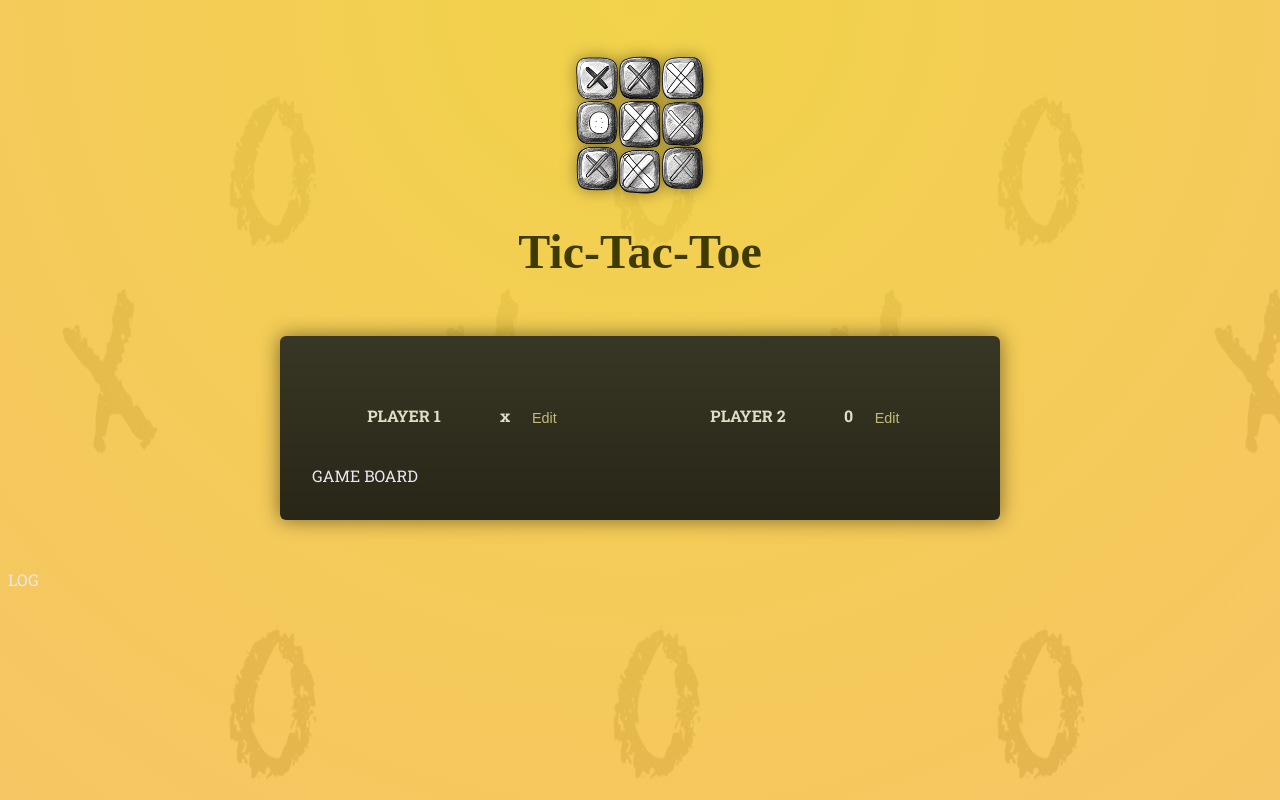
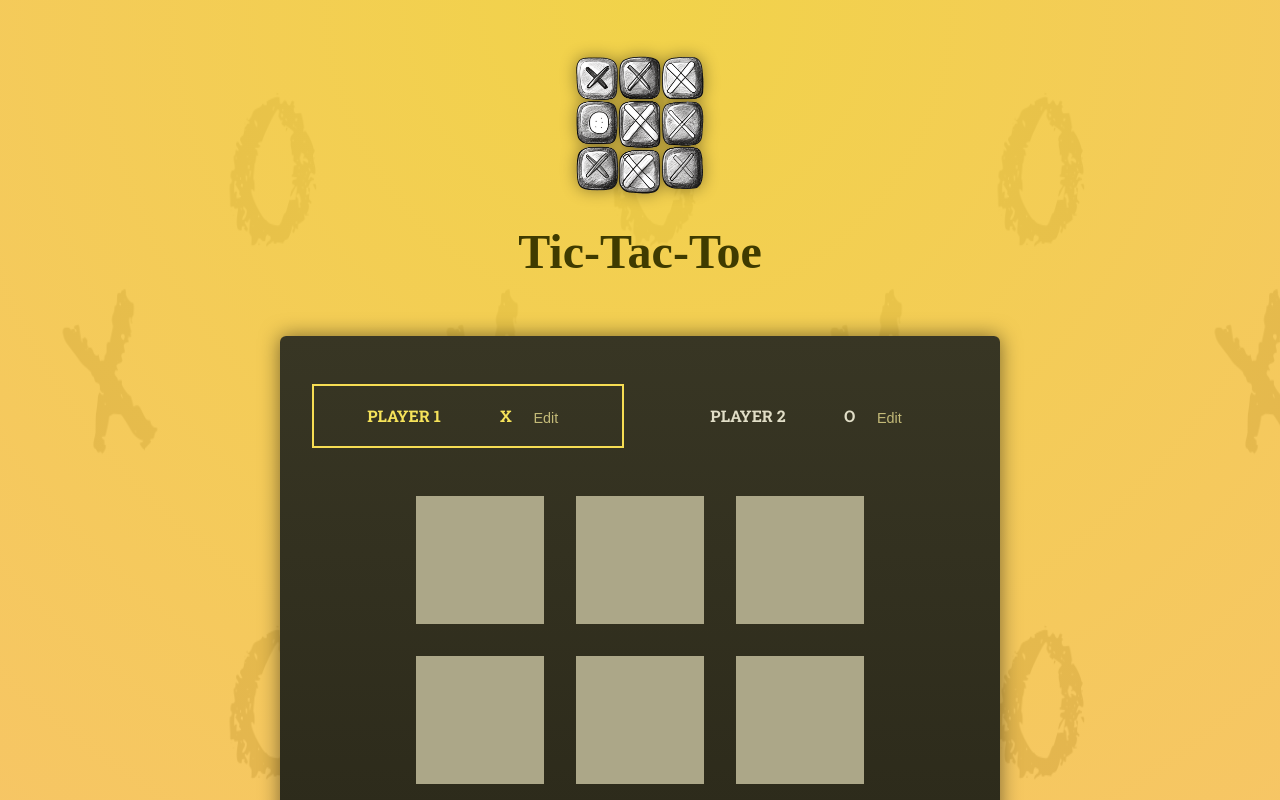
Before and after one commit to lhzdnb/react-complete-guide-course, a React (Vite) app in the folder 04 React Essentials Deep Dive/tic-tac-toe-starting-project/: page / in a window 1280 px wide. Shown: the top 800 px of the page. Built offline with nearby package versions, Linux system fonts and the light colour scheme; a web font is replaced by a local one.

Commit message:
Lifting State Up

```diff
--- a/04 React Essentials Deep Dive/tic-tac-toe-starting-project/src/App.jsx
+++ b/04 React Essentials Deep Dive/tic-tac-toe-starting-project/src/App.jsx
@@ -1,14 +1,33 @@
 import Player from "./components/Player.jsx";
+import GameBoard from "./components/GameBoard.jsx";
+import { useState } from "react";
 
 function App() {
+  const [activePlayer, setActivePlayer] = useState("X");
+
+  function handleSelectSquare() {
+    setActivePlayer((activePlayer) => (activePlayer === "X" ? "O" : "X"));
+  }
+
   return (
     <main>
       <div id="game-container">
-        <ol id="players">
-          <Player initialName="Player 1" symbol="x" />
-          <Player initialName="Player 2" symbol="0" />
+        <ol id="players" className="highlight-player">
+          <Player
+            initialName="Player 1"
+            symbol="X"
+            isActive={activePlayer === "X"}
+          />
+          <Player
+            initialName="Player 2"
+            symbol="O"
+            isActive={activePlayer === "O"}
+          />
         </ol>
-        GAME BOARD
+        <GameBoard
+          onSelectSquare={handleSelectSquare}
+          activePlayerSymbol={activePlayer}
+        />
       </div>
       LOG
     </main>
--- /dev/null
+++ b/04 React Essentials Deep Dive/tic-tac-toe-starting-project/src/components/GameBoard.jsx
@@ -0,0 +1,38 @@
+import { useState } from "react";
+
+const initialGameBoard = [
+  [null, null, null],
+  [null, null, null],
+  [null, null, null],
+];
+
+export default function GameBoard({ onSelectSquare, activePlayerSymbol }) {
+  const [gameBoard, setGameBoard] = useState(initialGameBoard);
+
+  function handleSelectSquare(rowIndex, colIndex) {
+    setGameBoard((prevGameBoard) => {
+      const updatedBoard = [...prevGameBoard.map((innerArr) => [...innerArr])];
+      updatedBoard[rowIndex][colIndex] = activePlayerSymbol;
+      return updatedBoard;
+    });
+
+    onSelectSquare();
+  }
+  return (
+    <ol id="game-board">
+      {gameBoard.map((row, rowIndex) => (
+        <li key={rowIndex}>
+          <ol>
+            {row.map((playSymbol, colIndex) => (
+              <li key={colIndex}>
+                <button onClick={() => handleSelectSquare(rowIndex, colIndex)}>
+                  {playSymbol}
+                </button>
+              </li>
+            ))}
+          </ol>
+        </li>
+      ))}
+    </ol>
+  );
+}
--- a/04 React Essentials Deep Dive/tic-tac-toe-starting-project/src/components/Player.jsx
+++ b/04 React Essentials Deep Dive/tic-tac-toe-starting-project/src/components/Player.jsx
@@ -1,6 +1,6 @@
 import { useState } from "react";
 
-export default function Player({ initialName, symbol }) {
+export default function Player({ initialName, symbol, isActive }) {
   const [isEditing, setIsEditing] = useState(false);
   const [playerName, setPlayerName] = useState(initialName);
 
@@ -13,7 +13,7 @@
   }
 
   return (
-    <li>
+    <li className={isActive ? "active" : undefined}>
       <span className="player">
         {!isEditing ? (
           <span className="player-name">{playerName}</span>
```
